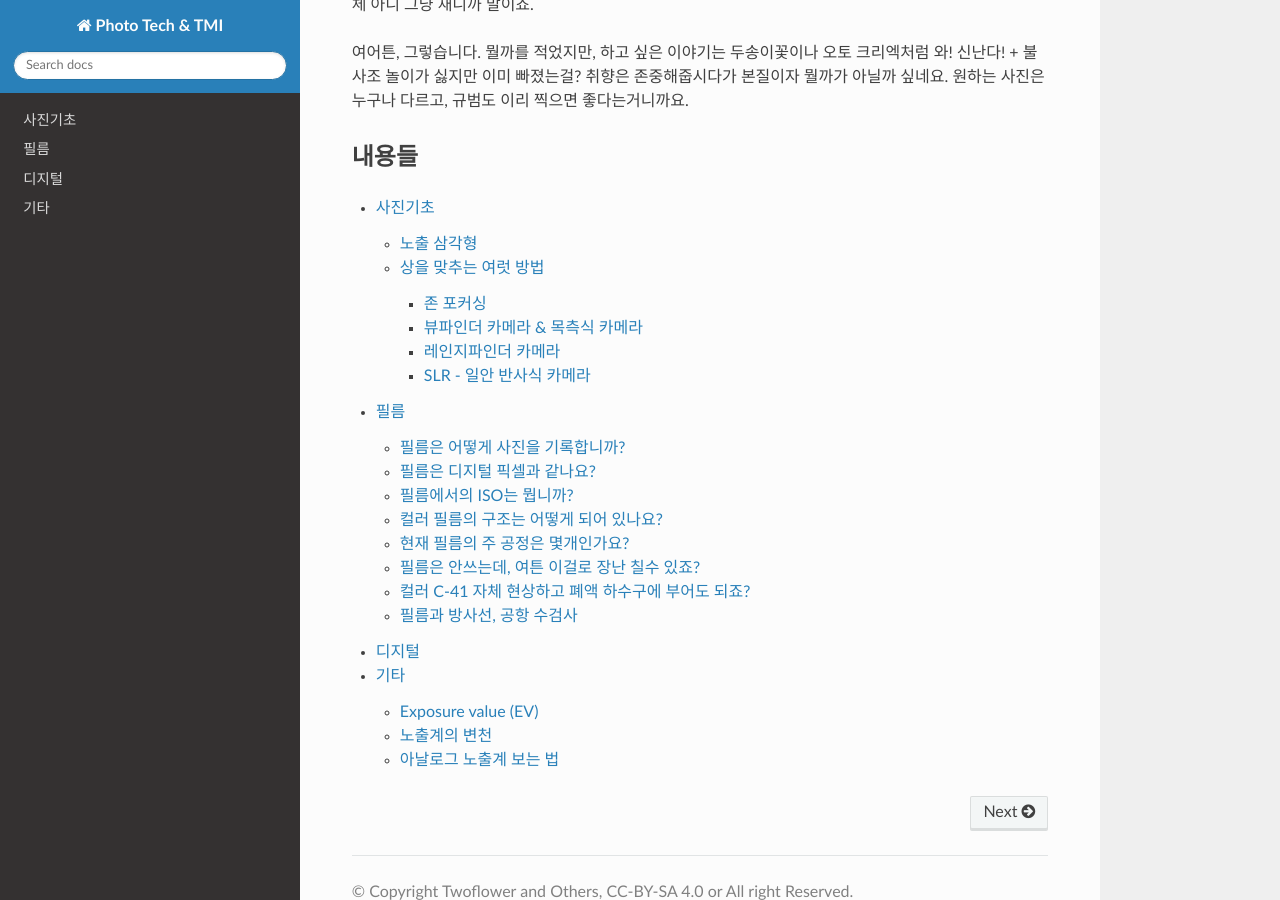
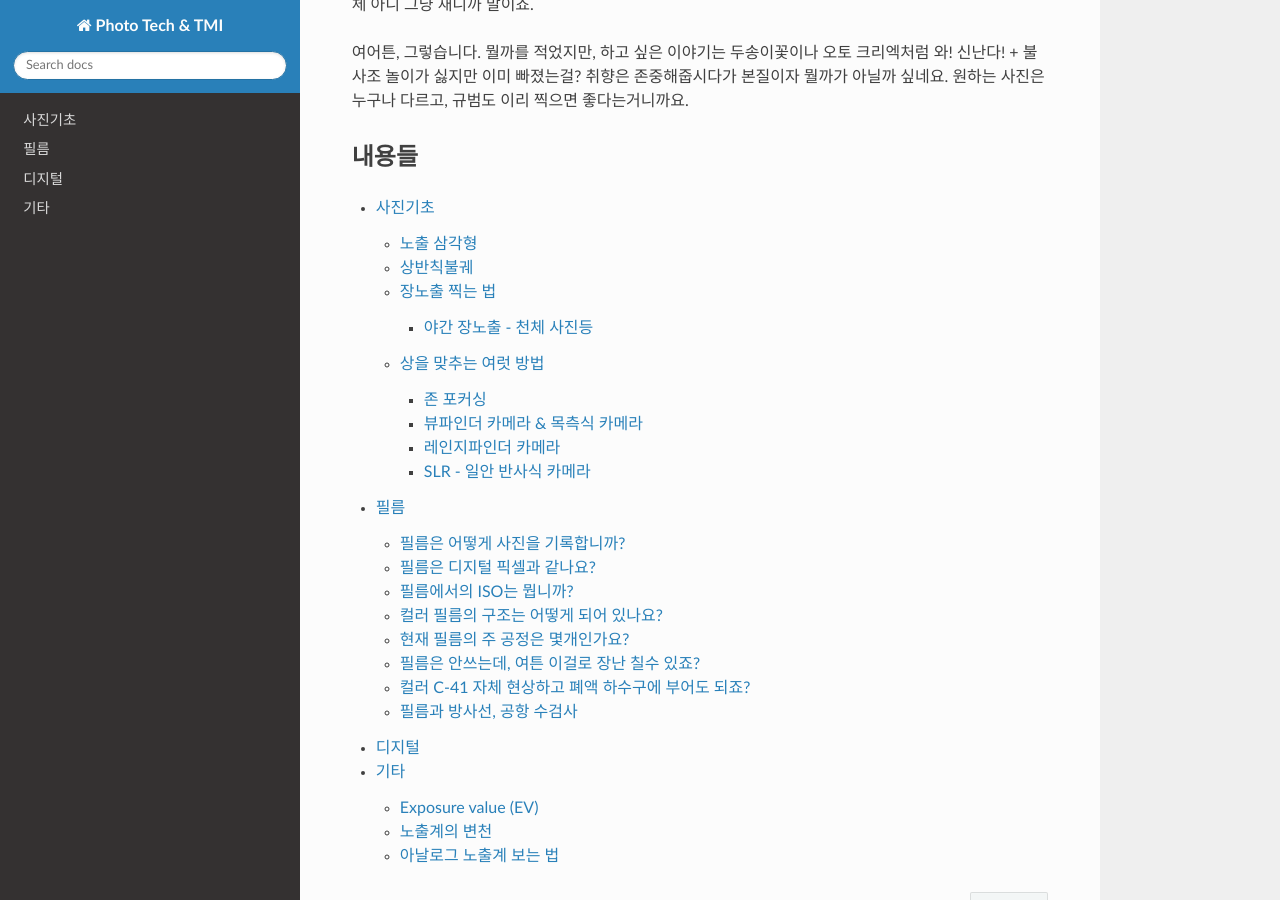
Before and after one commit to readingsnail/readthedocs-photo, a Sphinx documentation site: the page built from docs/source/index.rst, in a window 1280 px wide and 900 px high, scrolled down 930 px. Built offline with Sphinx 7.4.7 and the Read the Docs theme 3.1.0, drawn with Linux system fonts in a browser that asks for light colours; some of the changed lines change nothing that is shown.

Commit message:
Some Change

```diff
--- a/docs/source/사진기초.rst
+++ b/docs/source/사진기초.rst
@@ -15,6 +15,54 @@
 사실 다 안알아도 상관은 없습니다. 방향만 알아도 괜찮은것이 나오니까요.
 
 노출값, EV에 관한건 `기타 <https://photo-technic-tmi.readthedocs.io/ko/latest/기타.html#exposure-value-ev>`_ 페이지의 내용을 참고해주세요
+
+상반칙불궤
+---------------
+**Reciprocity Failed**
+
+이 문제는 평상시 사진에선 나타나지 않습니다. 그러니까 이런 경우에만 생기는 문제에요
+
+#. 셔터 스피드가 1/1000 이상인 경우
+#. 셔터 스피드가 1초 이하인 경우
+
+그러니까, 지수형태로 가던 것이 깨지는 걸 말하는 겁니다.
+
+첫번째 예의 예시가 이겁니다.
+
+.. image:: images/Reciprocity.jpg
+ :width: 600
+
+이 사진은 f/16, 1/1250에 찍었습니다. 쨍쨍한 낮이고, 호미곶에 있는 라디오 타워입니다. 근데, 생각해보면 f/16까지 찍었으면 밝아야 정상이 아닌가 하는데, 네... 참고로 이런 1/1000 문제는 평상시엔 진짜 찍을일이 없기 때문에 계산기가 없죠
+
+두번째는 아래 장노출에서 머리가 아픈 1초 이상의 찍을때 발생하는 문제입니다. 이건 독일의 물리학자인 카를 슈바르츠실트(Karl Schwarzschild)가 만든 슈바르츠실트 법칙이 있습니다. 천문대에서 장노출 사진을 찍는데 제대로 안나와서 만든 법칙이에요.
+
+근데, 이 이름으로 검색하면 매우 빡셉니다. 이 사람이 살았던 당시, 아인슈타인이 상대성이론을 제시하고 혹시나 이런 별(후에 우린 이 별을 블랙홀이라 부르죠)이 있지 않을까 해서 '아 그래, 내가 그거 한번 계산해봐야 겠네' 하면서 슈바르츠실트 블랙홀, 슈바르츠실트 반지름 등등등등... 블랙홀만 주구장창 나올겁니다. 사진 파는 사람들에게 이거 말하니 그 사람이 그 사람이었어? 하고 놀라더라고요
+
+장노출 찍는 법
+---------------
+장노출 어케하면 잘 찍습니까? 주간 장노출의 경우엔 이런게 필요하겠죠. 일단, 찍으러 다 준비하기 전에 상반칙불궤 내용을 봐주세요. 중요합니다.
+
+#. 벌브(예전엔 터지는 시간까지 지연이 있어 이런 모드가 만들어졌다네요) 혹은 B가 적혀있는 카메라, 프로그램을 자유자재로 바꿀수 있는 카메라. MF라고 하죠?
+#. 셔터 릴리즈 케이블
+#. 적절한 높이의 삼각대 - 너무 낮으면 찍기 힘들겠죠?
+#. 노출계나 노출계 앱 - 제원을 넣으면 알아서 계산해주는 앱도 있습니다.
+#. ND 필터 같이 조리개 값을 올릴수 있는 필터 (밝은 대낮 환경)
+
+`아날로그 노출계 보는 법 <https://photo-technic-tmi.readthedocs.io/ko/latest/기타.html기타.html#id3>`_ 은 이걸 참고하시고, 필름의 경우엔 이런게 힘들다는겁니다 - 필름은 ISO가 정해져 있으니 말이죠.
+
+야간 장노출 - 천체 사진등
+*************************
+그러나, 필름도 야간엔 수고를 덜하면서 찍을수 있죠.
+
+#. 벌브혹은 B가 적혀있는 카메라, 혹은 프로그램을 자유자재로 바꿀수 있는 카메라. MF라고 하죠? 오래된 카메라의 경우엔 T 모드란게 있습니다. 이것도 괜찮아요
+#. 셔터 릴리즈 케이블
+#. 적절한 높이의 삼각대 - 너무 낮으면 찍기 힘들겠죠?
+#. 노출계나 노출계 앱 - 제원을 넣으면 알아서 계산해주는 앱도 있습니다.
+#. 찍고 싶은 대상이 천체라면 천문시간, 그러니까 천체사진은 달이 없는 시간이 좋고, 달이 있어도 천문 박명이 시작되야 별이 드디어 보입니다. 그리고 내가 찍고자하는 별이 어디있나 하는 천구를 보여주는 앱도 좋습니다. 태화강 둔치에서 거진 90도로 윗쪽을 찍은 적도 있네요.
+
+대신, 필름의 경우 디지털보다 시간이 오래 걸릴수 있으며(필름 iSO 125에서 한 5분정도 기다리는 것 vs 금방 찍고 나가는 것), 반대로 디지털의 경우 진심으로 천체사진을 찍고자 한다면 돈을 더 들여야 할지도 모릅니다. 열로 발생한 센서 노이즈를 제거해 줄 펠티에 냉각기가 필요하니 말이죠.
+
+효과는요? 실제로 천문대등에선 CCD에 액체질소를 흘려넣어서 이런 문제를 해결합니다. 천문대 레벨까지 가기는 힘든 문제인지라 펠티에 냉각기 같은걸 사서 센서 뒤에 박아놓고 있는거죠.
 
 상을 맞추는 여럿 방법
 ------------------------
```
Also changed, not shown: docs/source/images/Reciprocity.jpg (added).
